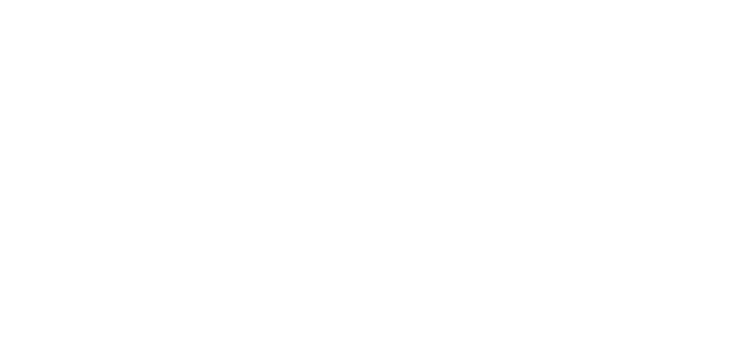
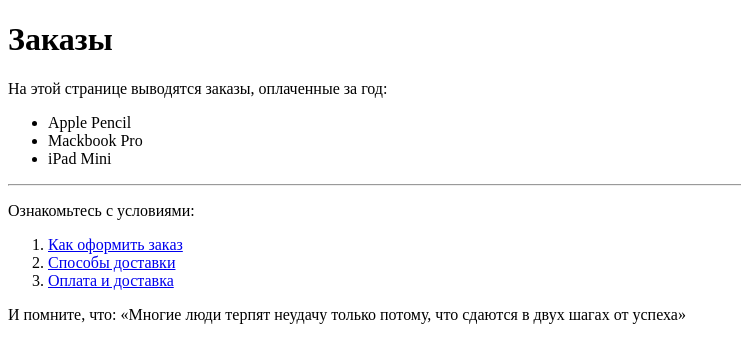
Before and after one commit to Arboro/FrontendBlok-Module01-Test, a plain HTML site: page index.html in a window 1280 px wide. Shown: the whole page, without its empty margins (0-741 px from the left). Drawn offline with Linux system fonts and the light colour scheme.

Commit message:
homework-4

```diff
--- a/index.html
+++ b/index.html
@@ -10,7 +10,21 @@
 </head>
 
 <body>
-
+    <h1>Заказы</h1>
+    <p>На этой странице выводятся заказы, оплаченные за год:</p>
+    <ul>
+        <li>Apple Pencil</li>
+        <li>Mackbook Pro</li>
+        <li>iPad Mini</li>
+    </ul>
+    <hr>
+    <p>Ознакомьтесь с условиями:</p>
+    <ol>
+        <li><a href="#">Как оформить заказ</a></li>
+        <li><a href="#">Способы доставки</a></li>
+        <li><a href="#">Оплата и доставка</a></li>
+    </ol>
+    <p>И помните, что: <q>Многие люди терпят неудачу только потому, что сдаются в двух шагах от успеха</q></p>
 </body>
 
 </html>
```
